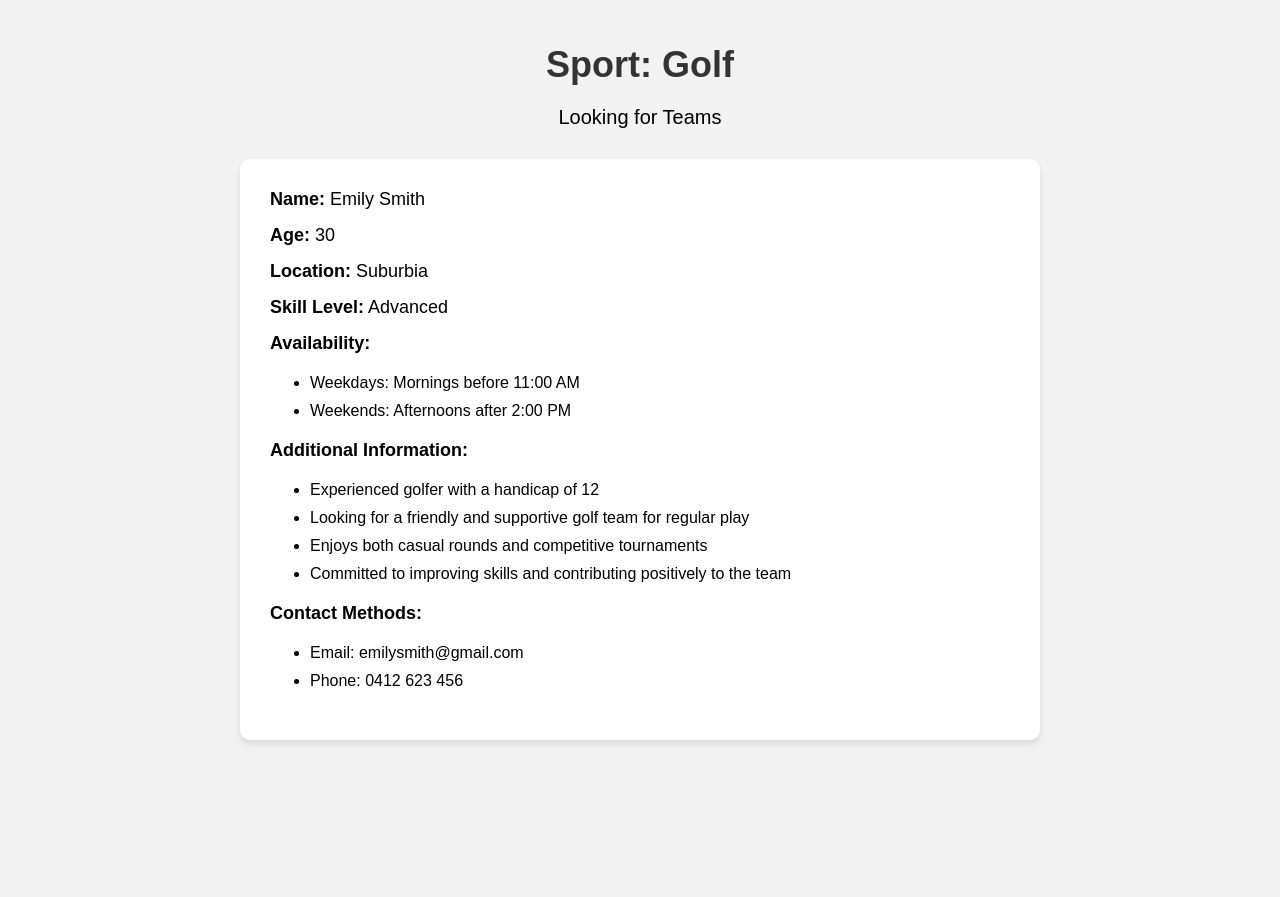
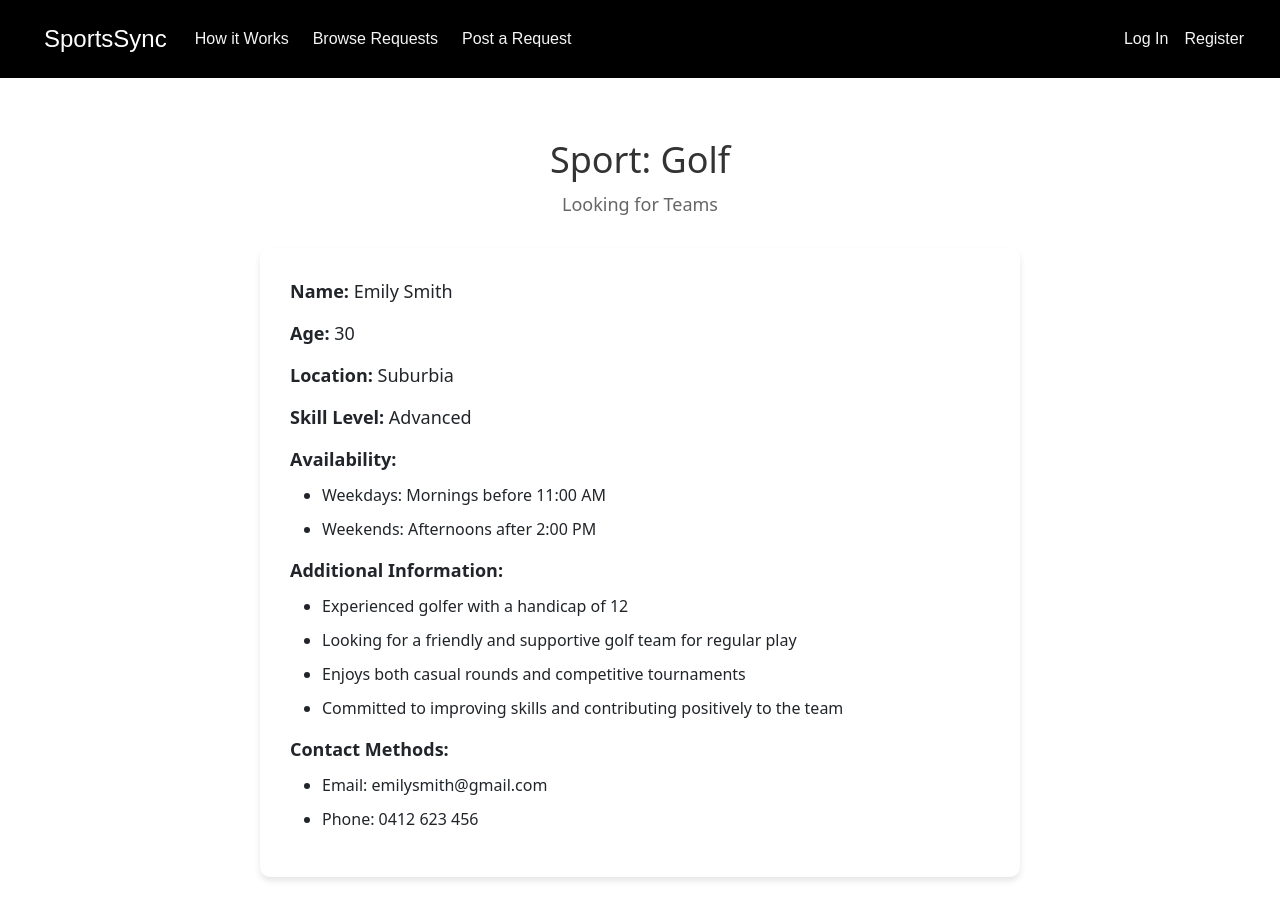
Before and after one commit to DeclanB1/Agile-Web-Development, a Flask app: page /person-golf in a window 1280 px wide. Before the commit the page ends 744 px from the top, so only its background shows below. Run offline with Flask 3, Linux system fonts and the light colour scheme; some libraries are stand-ins or nearby versions.

Commit message:
fix to show nav bar on the details pages

```diff
--- a/src/app.py
+++ b/src/app.py
@@ -25,11 +25,15 @@ Team_Data = Team_Data()
 Person_Data = Person_Data()
 
 
+# @app.route('/')
+# @login_required
+# def index():
+#     print(f'User data: {session}')
+#     return render_template('index.html', username=session.get('username'))
 @app.route('/')
-@login_required
-def index():
-    print(f'User data: {session}')
-    return render_template('index.html', username=session.get('username'))
+@app.route('/dashboard')
+def dashboard():
+    return render_template('dashboard.html', team_data=Team_Data, person_data=Person_Data)
 
 
 @app.route('/logout')
@@ -131,10 +135,6 @@ def register():
     set_session( username=username, email=email)
     return redirect('/')
 
-@app.route('/dashboard')
-def dashboard():
-    return render_template('dashboard.html', team_data=Team_Data, person_data=Person_Data)
-
 @app.route('/team-basketball')
 def team_basketball():
     return render_template('team_basketball.html', team_data=Team_Data)
--- a/src/static/details.css
+++ b/src/static/details.css
@@ -1,29 +1,20 @@
-body {
-  font-size: 20px;
-  font-family: 'Arial', sans-serif;
-  background-color: #f2f2f2;
-  margin: 0;
-  padding: 0;
-}
-
-.container {
+.details-container {
   max-width: 800px;
   margin: 0 auto;
   padding: 20px;
 }
-
-header {
+.details-header {
   text-align: center;
   margin-bottom: 30px;
 }
 
-h1 {
+.details-h1 {
   color: #333;
   font-size: 36px;
   margin-bottom: 10px;
 }
 
-p.subtitle {
+p.details-subtitle {
   color: #666;
   font-size: 18px;
 }
@@ -59,6 +50,6 @@ p.subtitle {
   margin-bottom: 0;
 }
 
-.image{
+.image {
   width: 100%;
 }
--- a/src/static/style.css
+++ b/src/static/style.css
@@ -69,3 +69,68 @@ body::before {
       "Lucida Sans", Arial, sans-serif;
   }
 }
+
+.details-container {
+  max-width: 800px;
+  margin: 0 auto;
+  padding: 20px;
+}
+.details-header {
+  text-align: center;
+  margin-bottom: 30px;
+}
+
+.details-h1 {
+  color: #333;
+  font-size: 36px;
+  margin-bottom: 10px;
+}
+
+p.details-subtitle {
+  color: #666;
+  font-size: 18px;
+}
+
+.team-info {
+  background-color: #fff;
+  border-radius: 10px;
+  padding: 30px;
+  box-shadow: 0 4px 6px rgba(0, 0, 0, 0.1);
+}
+
+.team-info img {
+  max-width: 100%;
+  border-radius: 10px;
+  margin-bottom: 20px;
+  margin-top: -40px;
+}
+
+.team-info p {
+  margin: 0 0 15px;
+  font-size: 18px;
+}
+
+.team-info p.ul-content {
+  margin-bottom: 10px;
+}
+
+.team-info ul li {
+  margin-bottom: 10px;
+  font-size: 16px;
+}
+
+.team-info ul li:last-child {
+  margin-bottom: 0;
+}
+
+.image {
+  width: 80%;
+}
+
+.team-baseball-image {
+  width: 90%;
+}
+
+.player-golf-image {
+  width: 90%;
+}
--- a/src/templates/person_golf.html
+++ b/src/templates/person_golf.html
@@ -1,16 +1,9 @@
-<!DOCTYPE html>
-<html lang="en">
-<head>
-  <meta charset="UTF-8">
-  <meta name="viewport" content="width=device-width, initial-scale=1.0">
-  <title> - Looking for Teams</title>
-  <link rel="stylesheet" href="{{url_for('static', filename='details.css')}}">
-</head>
-<body>
-  <div class="container">
-    <header>
-        <h1>Sport: {{person_data[2].sport}}</h1>
-        <p class="lead">Looking for Teams</p>
+{% extends 'layout.html' %} {% block body %}
+<section id="person_golf" class="pt-5">
+  <div class="container details-container">
+    <header class="details-header">
+      <h1 class="details-h1">Sport: {{person_data[2].sport}}</h1>
+      <p class="lead details-subtitle">Looking for Teams</p>
     </header>
 
     <div class="team-info">
@@ -37,5 +30,5 @@
       </ul>
     </div>
   </div>
-</body>
-</html>
+</section>
+{% endblock %}
```
Also changed, not shown: src/templates/dashboard.html (+52 -43 lines), src/templates/person_basketball.html (+8 -15 lines), src/templates/person_tennis.html (+8 -15 lines), src/templates/team_baseball.html (+21 -18 lines), src/templates/team_basketball.html (+19 -18 lines), src/templates/team_football.html (+19 -18 lines). Lines whose indentation alone changed are shown as unchanged.
